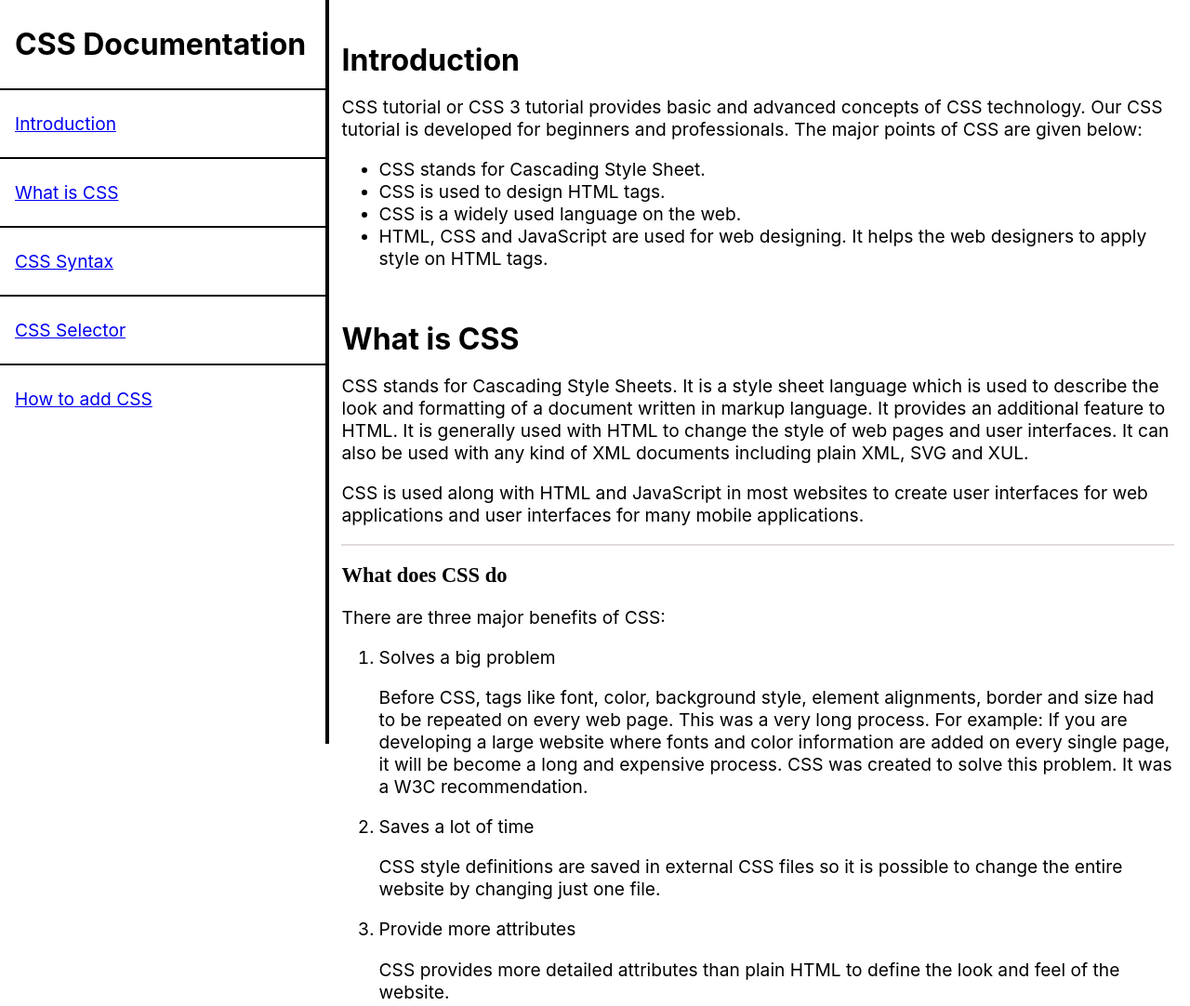
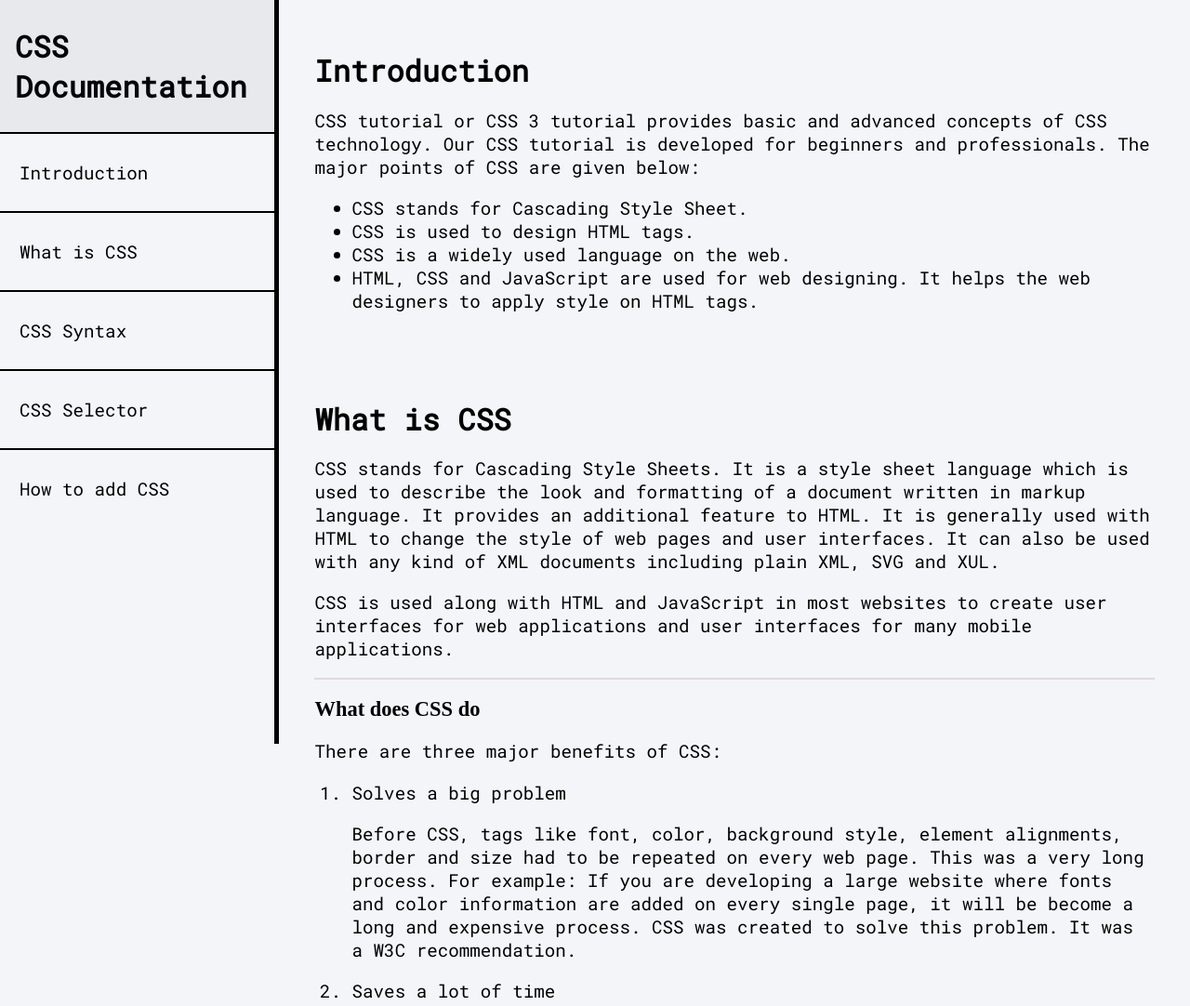
Before and after one commit to raghavmittal2/Technical-Documentation-Page, a plain HTML site: page index.html in a window 1280 px wide. Shown: the top 1082 px of the page at 93% size. Drawn offline with Linux system fonts and the light colour scheme.

Commit message:
responive design and final design edits

```diff
--- a/index.html
+++ b/index.html
@@ -1,12 +1,14 @@
-<!DOCTYPE html>
+<!DOCTYPE html lang="en">
 <html>
     <head>
         <title>CSS Documentation</title>
         <meta charset="utf-8">
         <meta name="viewport" content="width=device-width, initial-scale=1.0"/>
         <link rel="stylesheet" type="text/css" href="styles.css" />
+        <link href="https://fonts.googleapis.com/css2?family=Montserrat&family=Roboto+Mono&display=swap" rel="stylesheet">
     </head>
     <body>
+        <div class="wrapper">
             <main id="main-doc">
                 <section id="introduction" class="main-section">
                     <div class="sub-section">
@@ -85,9 +87,9 @@
                         <p>The element selector selects the HTML element by name.</p>
                         <div class="code-block">
                         <pre>   p{
-<!--            -->    text-align: center;
-<!--            -->    color: blue;
-<!--            -->    }</pre>
+<!--                -->    text-align: center;
+<!--                -->    color: blue;
+<!--                -->    }</pre>
                         </div>
                     </div>
                     <div class="divider"></div>
@@ -98,10 +100,10 @@
                         <p>Let's take an example with the id "para1".</p>
                         <div class="code-block">
                             <pre>   #para1 {
-<!--                -->    text-align: center;
-<!--                -->    color: blue;
-<!--                -->    }
-<!--                --></pre>
+<!--                    -->    text-align: center;
+<!--                    -->    color: blue;
+<!--                    -->    }
+<!--                    --></pre>
                         </div>
                     </div>
                     <div class="divider"></div>
@@ -111,10 +113,10 @@
                         <p>Let's take an example with a class "center".</p>
                         <div class="code-block">
                             <pre>   .center {
-<!--                        -->    text-align: center;
-<!--                        -->    color: blue;
-<!--                        -->    }
-<!--                 --></pre>
+<!--                            -->    text-align: center;
+<!--                            -->    color: blue;
+<!--                            -->    }
+<!--                     --></pre>
                         </div>
                     </div>
                     <div class="divider"></div>
@@ -123,10 +125,10 @@
                         <p>The universal selector is used as a wildcard character. It selects all the elements on the pages.</p>
                         <div class="code-block">
                             <pre>   * {
-<!--                        -->    color: green;
-<!--                        -->    font-size: 20px;
-<!--                        -->    }
-<!--                 --></pre>
+<!--                            -->    color: green;
+<!--                            -->    font-size: 20px;
+<!--                            -->    }
+<!--                     --></pre>
                         </div>
                     </div>
                     <div class="divider"></div>
@@ -137,10 +139,10 @@
                         <p>Various elements can be grouped together to use a common style in the following way: </p>
                         <div class="code-block">
                             <pre>   h1,h2,p {
-<!--                        -->    text-align: center;
-<!--                        -->    color: blue;
-<!--                        -->    }
-<!--                --></pre>
+<!--                            -->    text-align: center;
+<!--                            -->    color: blue;
+<!--                            -->    }
+<!--                    --></pre>
                         </div>
                     </div>
                 </section>
@@ -171,9 +173,9 @@
                         <p>For example:</p>
                         <div class="code-block">
                             <pre>&lt;style&gt;
-<!--                      -->p{color:blue}
-<!--                      -->&lt;/style&gt;
-<!--                --></pre>
+<!--                          -->p{color:blue}
+<!--                          -->&lt;/style&gt;
+<!--                    --></pre>
                         </div>
                     </div>
                     <div class="divider"></div>
@@ -191,7 +193,7 @@
                     </div>
             </main>
 
-
+            <!--sidebar-->
             <nav id="navbar">
                 <header id="main-title">CSS Documentation</header>
                 <ul>
@@ -202,5 +204,7 @@
                     <li class="topic"><a class="nav-link" href="#how_to_add_css">How to add CSS</a></li>
                 </ul>
             </nav>
+        </div>
+
     </body>
 </html>
--- a/styles.css
+++ b/styles.css
@@ -1,23 +1,40 @@
+* {
+    box-sizing: border-box;
+    font-family: 'Roboto Mono', monospace;
+}
+
 html {
     box-sizing: border-box;
-    font-size: 16px;
 }
 
 body {
     position: relative;
+    width: 100%;
+    margin: 0;
     font-size: 1.2rem;
-    font-family: -apple-system-body, -apple-system, BlinkMacSystemFont, sans-serif;
+    background-color: #f3f5f9;
+}
+
+.wrapper {
+    display: flex;
+    position: relative;
 }
 
 header {
     padding-top: 0.5em;
     font-weight: bold;
     font-size: 2rem;
-    font-family: -apple-system-headline, -apple-system, BlinkMacSystemFont, sans-serif;
+}
+
+#main-doc {
+    width: 100%;
+    margin-left: 300px;
 }
 
 .main-section {
-    margin: 1.5em 0 2em 350px;
+    margin: 1.5em auto 2em auto;
+    padding: 0.5em 1em 0.5em 1em;
+    width: 98%;
 }
 
 .sub-section {
@@ -51,19 +68,15 @@ header {
     margin: 0;
 }
 
-.sub-section:not(header) {
-    /*padding-left: 10rem; */
-}
-
 #navbar {
-    width: 350px;
+    width: 300px;
     height: 100%;
     position: fixed;
     z-index: 1;
     top : 0;
     left: 0;
     overflow-x: hidden;
-    border-right: 4px solid black;
+    border-right: 5px solid black;
 }
 
 #navbar header, #navbar>ul>li:not(:last-of-type) {
@@ -72,11 +85,8 @@ header {
 
 #navbar header {
     padding: 1.75rem 0 1.75rem 1rem;
-}
-
-#navbar>ul>li {
-    padding: 1.5rem 0 1.5rem 1rem;
-
+    background-color: rgba(25, 24, 25, 0.05);
+    color: #030509;
 }
 
 #navbar ul {
@@ -84,3 +94,24 @@ header {
     padding: 0;
     list-style: none;
 }
+
+#navbar>ul>li {
+    padding: 1.5rem 0 1.5rem 1rem;
+}
+
+#navbar ul li a{
+    color: black;
+    display: block;
+    width: max-content;
+    padding: 5px;
+    text-decoration: none;
+}
+
+#navbar ul li a:hover{
+    background-color: #000000;
+    color: #ffffff;
+}
+
+#navbar ul li:hover{
+    background: rgba(25, 24, 25, 0.05);
+}
```
Lines whose indentation alone changed are shown as unchanged.
